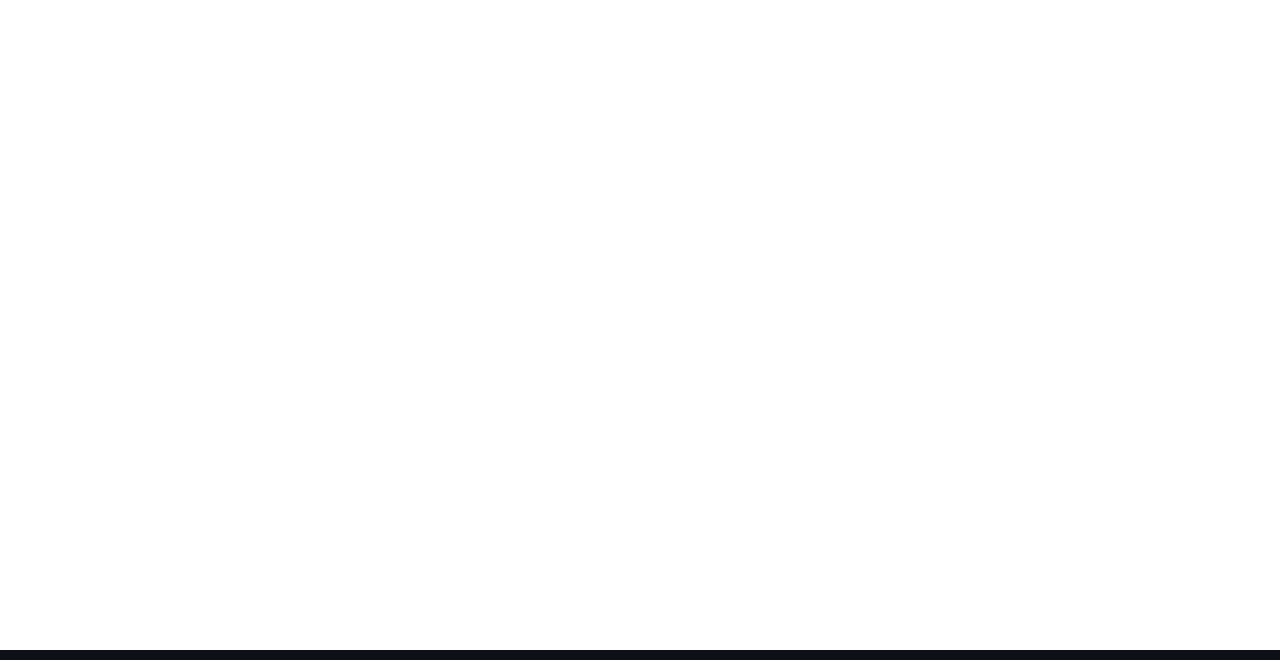
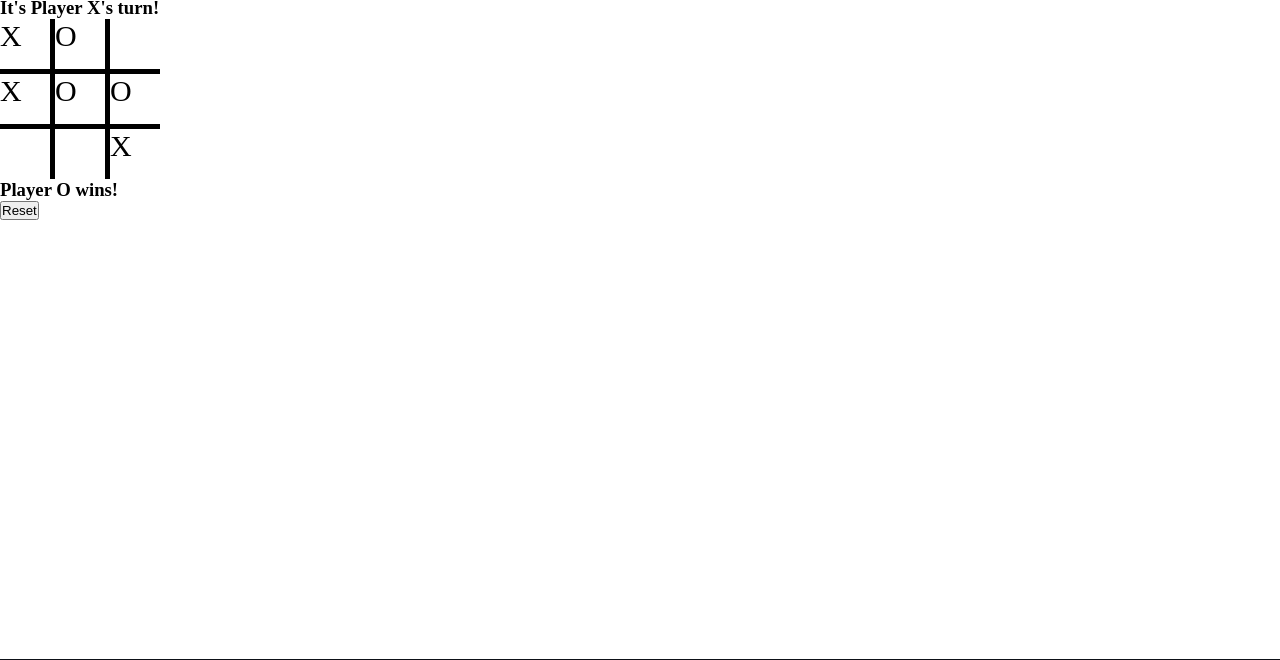
Before and after one commit to ChiefWoods/tic-tac-toe, a plain HTML site: page index.html in a window 1280 px wide. Shown: the part 86-746 px from the top of the page. Drawn offline with Linux system fonts and the light colour scheme.

Commit message:
Add placeholder code

```diff
--- a/index.html
+++ b/index.html
@@ -11,7 +11,28 @@
 </head>
 
 <body>
-  <main></main>
+  <main>
+    <h1>Welcome to Tic-Tac-Toe!</h1>
+    <h2>Who would you like to play against?</h2>
+    <button>Another Player</button>
+    <button>Computer</button>
+    <div>
+      <h3>It's Player X's turn!</h3>
+    </div>
+    <div class="board">
+      <div class="space">X</div>
+      <div class="space">O</div>
+      <div class="space"></div>
+      <div class="space">X</div>
+      <div class="space">O</div>
+      <div class="space">O</div>
+      <div class="space"></div>
+      <div class="space"></div>
+      <div class="space">X</div>
+    </div>
+    <h3>Player O wins!</h3>
+    <button>Reset</button>
+  </main>
 
   <footer>
     <span class="made-by">Made by ChiefWoods</span>
--- a/styles.css
+++ b/styles.css
@@ -18,10 +18,27 @@ main {
   flex: 1;
 }
 
+.board {
+  display: grid;
+  grid-template-columns: repeat(3, 50px);
+  grid-template-rows: repeat(3, 50px);
+  gap: 5px 5px;
+  background-color: black;
+  width: fit-content;
+}
+
+.space {
+  background-color: white;
+  height: 100%;
+  width: 100%;
+  font-size: 30px;
+}
+
 /* Footer */
 
 footer {
-  height: 8vh;
+  height: 55px;
+  width: 100vw;
   display: flex;
   align-items: center;
   background-color: #0D1117;
```
